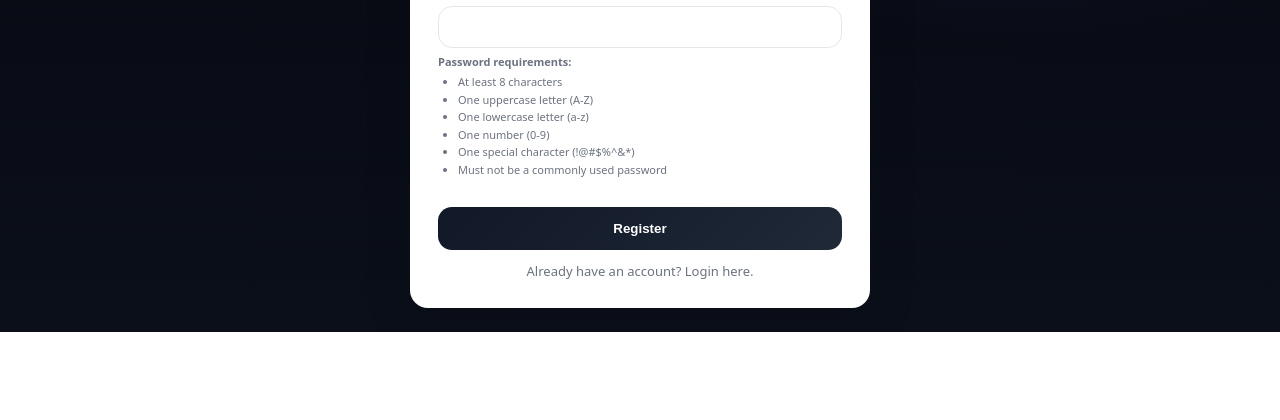
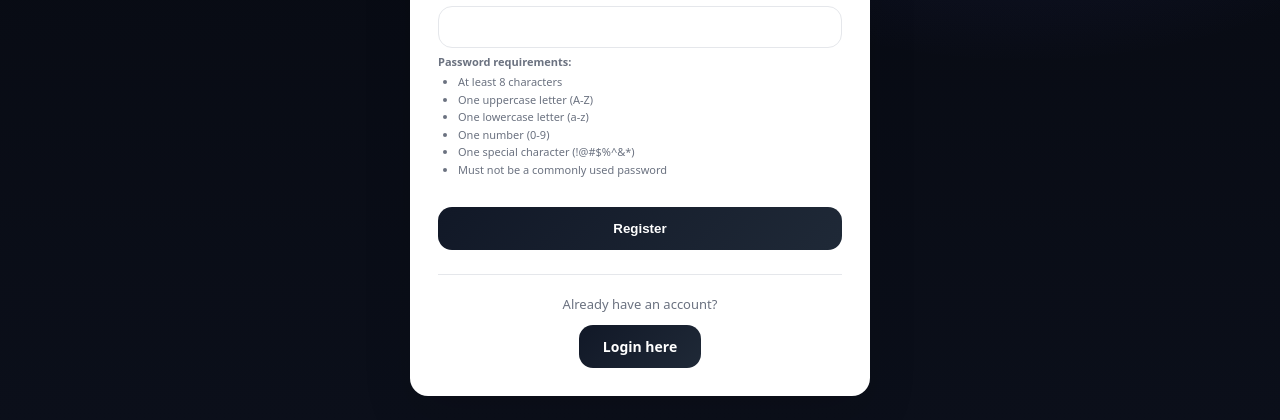
Before and after one commit to carlkali/Milestone1, a PHP site: page /registration.php in a window 1280 px wide. Shown: the part 561-981 px from the top of the page. Before the commit the page ends 893 px from the top, so only its background shows below. Run offline with PHP 8.4, Linux system fonts and the light colour scheme.

Commit message:
fix: password validation bug and improve navigation UI
- Fixed re-enter password problem: invalid passwords no longer create database entries
- Added visible dark gradient buttons for "Login here" and "Create account"
- Improved user navigation between login and registration pages

```diff
--- a/registration.php
+++ b/registration.php
@@ -22,14 +22,16 @@ if ($_SERVER['REQUEST_METHOD'] === 'POST') {
     if (!is_valid_email($email)) $errors[] = "Invalid email.";
     if (!is_valid_phone($phone)) $errors[] = "Invalid phone number.";
 
-    // Password validation
-      $password_errors = validate_password_strength($password);
+    // Password validation - FIX: Check password BEFORE database operations
+    $password_errors = validate_password_strength($password);
     if ($password_errors) {
-    // Generic user-facing message
-    $errors[] = "Password does not meet security requirements. Please review the requirements below.";
+        // Add each specific password error
+        foreach ($password_errors as $pwd_err) {
+            $errors[] = $pwd_err;
+        }
+    }
 
-}
-
+    // ONLY proceed to database if NO errors (including password errors)
     if (!$errors) {
         try {
             $photo = handle_profile_upload($_FILES['profile_photo'] ?? []);
@@ -119,6 +121,38 @@ if ($_SERVER['REQUEST_METHOD'] === 'POST') {
       color: #d9534f;
       font-weight: bold;
       margin-right: 8px;
+    }
+
+    /* Enhanced login section - matching dark button style */
+    .login-section {
+      margin-top: 24px;
+      padding-top: 20px;
+      border-top: 1px solid var(--border);
+      text-align: center;
+    }
+
+    .login-section p {
+      margin: 0 0 12px 0;
+      color: var(--muted);
+      font-size: 13px;
+    }
+
+    .login-btn {
+      display: inline-block;
+      padding: 12px 24px;
+      border-radius: 14px;
+      background: linear-gradient(135deg, #111827, #1f2937);
+      color: #fff;
+      text-decoration: none;
+      font-size: 14px;
+      font-weight: 700;
+      transition: all 0.2s ease;
+      border: none;
+      cursor: pointer;
+    }
+
+    .login-btn:hover {
+      opacity: 0.95;
     }
   </style>
 </head>
@@ -226,7 +260,10 @@ if ($_SERVER['REQUEST_METHOD'] === 'POST') {
         <button type="submit">Register</button>
       </form>
 
-      <a class="link" href="<?= BASE_URL ?>/login.php">Already have an account? Login here.</a>
+      <div class="login-section">
+        <p>Already have an account?</p>
+        <a href="<?= BASE_URL ?>/login.php" class="login-btn">Login here</a>
+      </div>
 
     <?php endif; ?>
   </div>
```
Also changed, not shown: login.php (+36 -2 lines).
